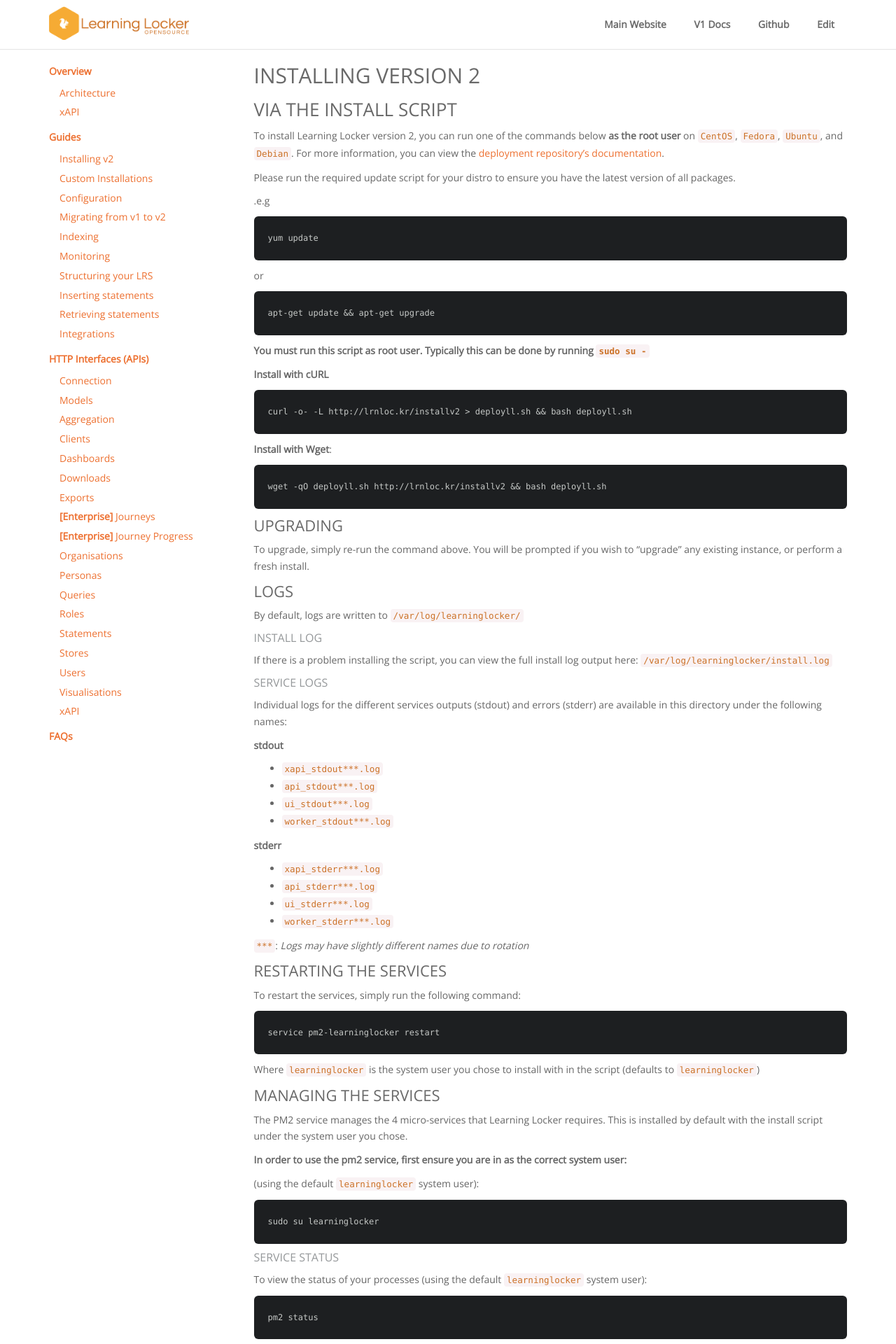
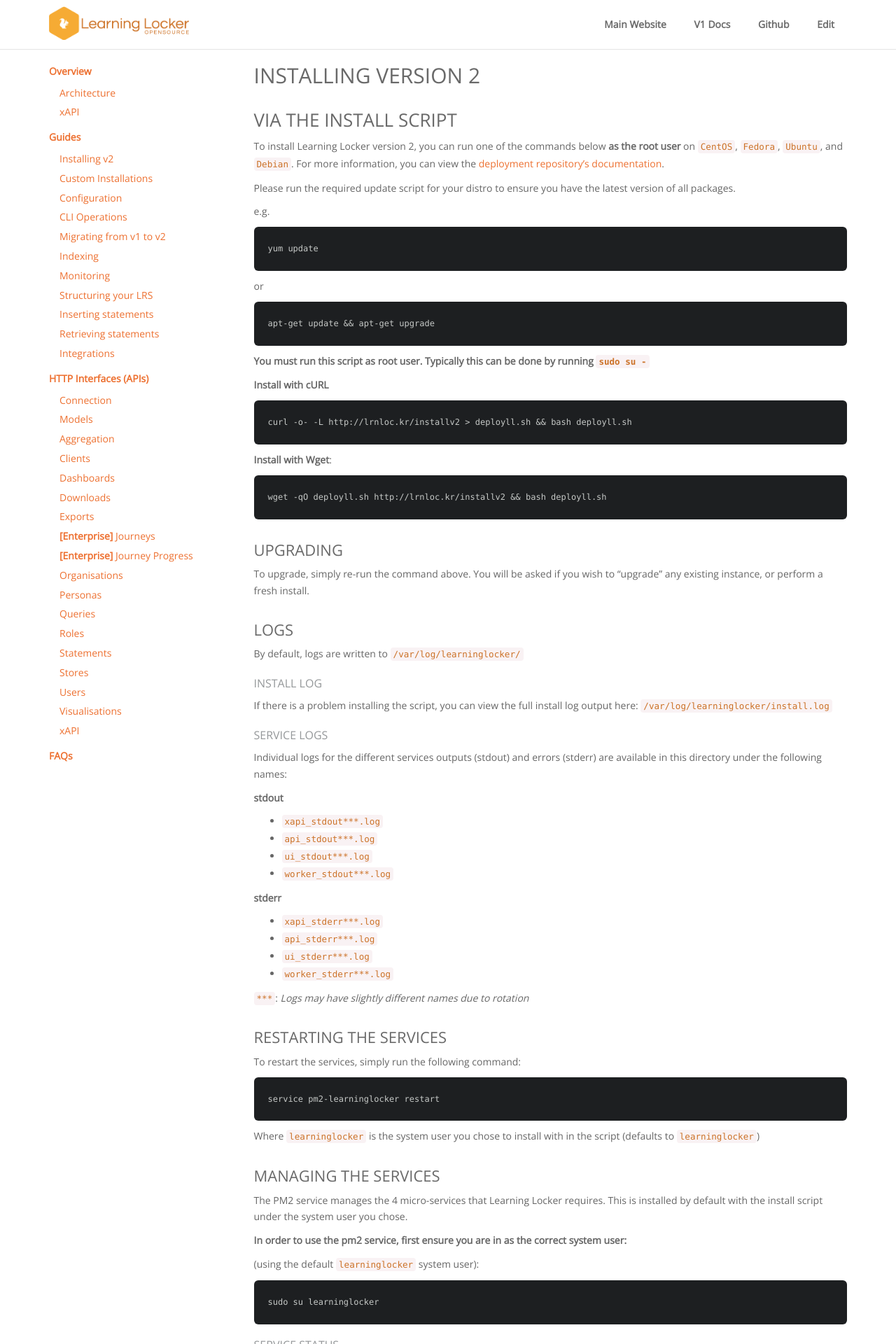
Before and after one commit to LearningLocker/docs, a Jekyll site: the page built from src/guides-installing.md, in a window 1280 px wide. Shown: the top 1920 px of the page at 70% size. Built offline with Jekyll 4.4.1, drawn with Linux system fonts in a browser that asks for light colours; nearby versions of some CDN libraries; our own code applies the rules of GitHub Pages for plain Markdown files.

Commit message:
Layout/Content fixes and changes

````diff
--- a/src/_layouts/default.html
+++ b/src/_layouts/default.html
@@ -24,6 +24,7 @@
           <li><a href="../guides-installing">Installing v2</a></li>
           <li><a href="../guides-custom-installation">Custom Installations</a></li>
           <li><a href="../guides-configuring">Configuration</a></li>
+          <li><a href="../guides-cli">CLI Operations</a></li>
           <li><a href="../guides-migrating">Migrating from v1 to v2</a></li>
           <li><a href="../guides-indexing">Indexing</a></li>
           <li><a href="../guides-monitoring">Monitoring</a></li>
--- a/src/css/docs.css
+++ b/src/css/docs.css
@@ -49,17 +49,17 @@
 
 h2 {
   font-size: 26px;
-  margin-top: 15px;
+  margin-top: 30px;
 }
 
 h3 {
   font-size: 22px;
-  margin-top: 10px;
+  margin-top: 30px;
 }
 
 h4 {
   font-size: 16px;
-  margin-top: 5px;
+  margin-top: 20px;
   color: #95989a;
 }
 
--- a/src/guides-installing.md
+++ b/src/guides-installing.md
@@ -13,7 +14,7 @@
 
 Please run the required update script for your distro to ensure you have the latest version of all packages.
 
-.e.g
+e.g.
 ```
 yum update
 ```
@@ -35,7 +36,7 @@
 ```
 
 ### Upgrading
-To upgrade, simply re-run the command above. You will be prompted if you wish to "upgrade" any existing instance, or perform a fresh install.
+To upgrade, simply re-run the command above. You will be asked if you wish to "upgrade" any existing instance, or perform a fresh install.
 
 ### Logs
 
````
Also changed, not shown: other parts of src/guides-installing.md (+1 -0 lines), src/guides-custom-installation.md (+3 -0 lines), src/http-statements.md (+1 -1 lines).
